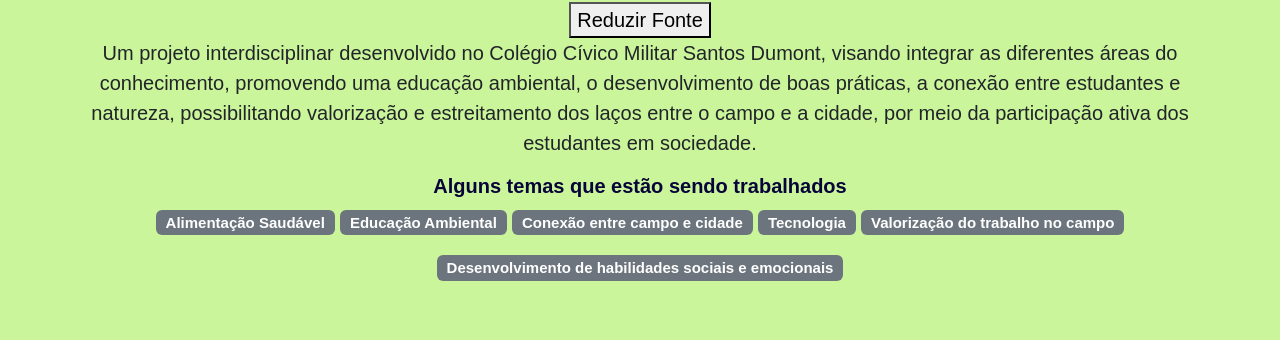
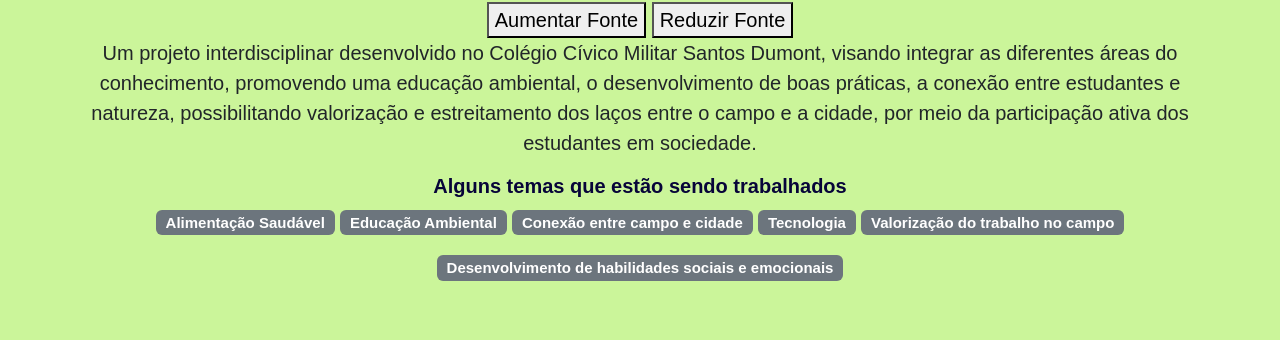
Before and after one commit to analararampim/agrinho2025, a plain HTML site: page index.html in a window 1280 px wide. Shown: the part 204-544 px from the top of the page. Drawn offline with nearby package versions, Linux system fonts and the light colour scheme.

Commit message:
setywru4

```diff
--- a/index.html
+++ b/index.html
@@ -16,7 +16,7 @@
         <h1>Conectando estudantes e natureza</h1>
 
 
-        <button onclick="document.documentElement.style.fontSize = '30px'>Aumentar Fonte</button>dqwr3
+        <button onclick="document.documentElement.style.fontSize = '30px'">Aumentar Fonte</button>
 <button onclick="document.documentElement.style.fontSize = '10px'">Reduzir Fonte</button>
 
 </div>
```
